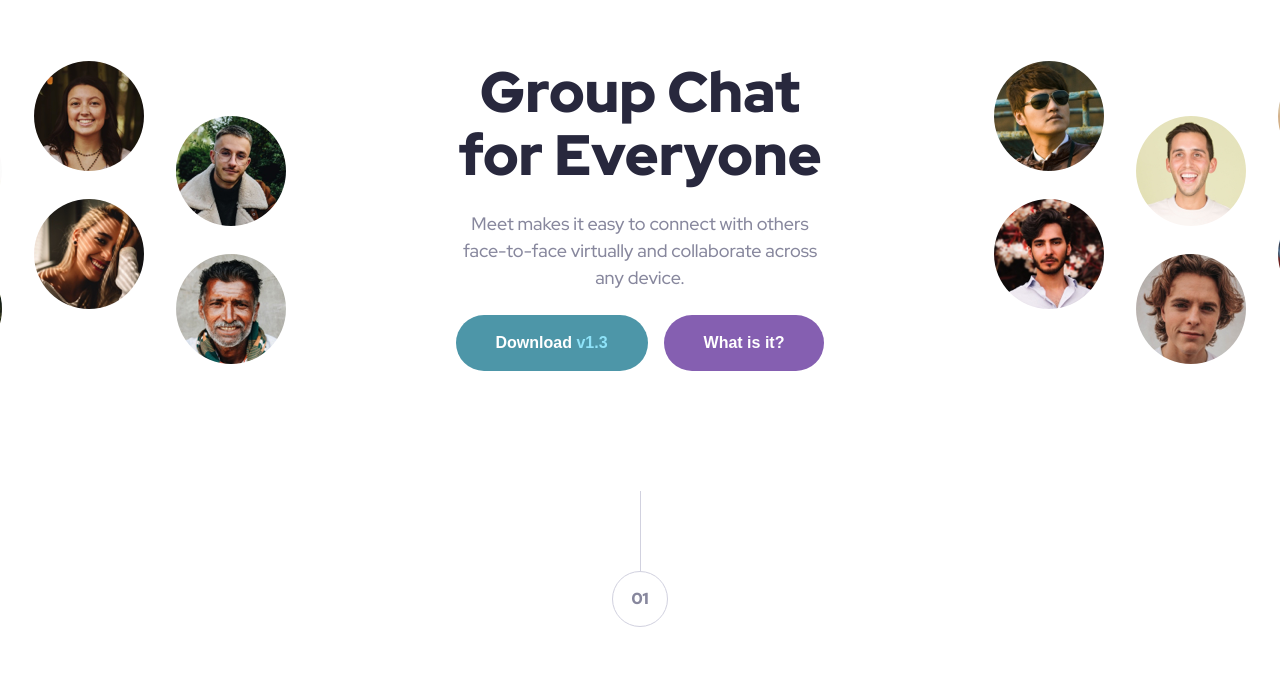
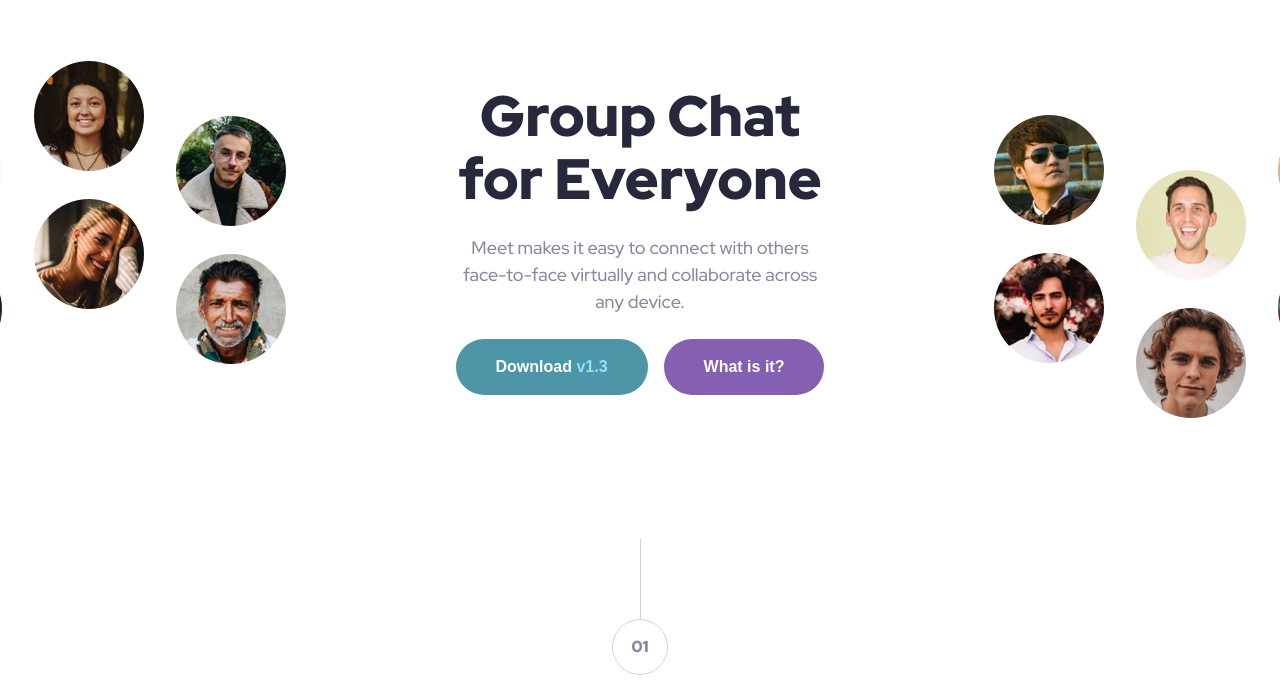
Before and after one commit to MarionCts/Meet-Landing-Page, a plain HTML site: page index.html in a window 1280 px wide. Shown: the part 101-789 px from the top of the page. Drawn offline with Linux system fonts and the light colour scheme.

Commit message:
Update style

```diff
--- a/assets/scss/style.scss
+++ b/assets/scss/style.scss
@@ -174,6 +174,7 @@ header{
     .hero-right{
         grid-area: hero-right;
         right: -35%;
+        bottom: -15%;
     }
 }
 
@@ -184,7 +185,7 @@ header{
     order: 2;
     gap: map-get($spacings, 300);
     max-width: 448px;
-    margin: 0 map-get($spacings, 400);
+    margin: map-get($spacings, 300) map-get($spacings, 400);
 
     .heading__title{
         @include Preset(1);
@@ -352,6 +353,7 @@ footer{
 
             .hero-right{
                 right: -3%;
+                bottom: 0;
             }
         }
     }
```
Also changed, not shown: assets/css/style.css.
